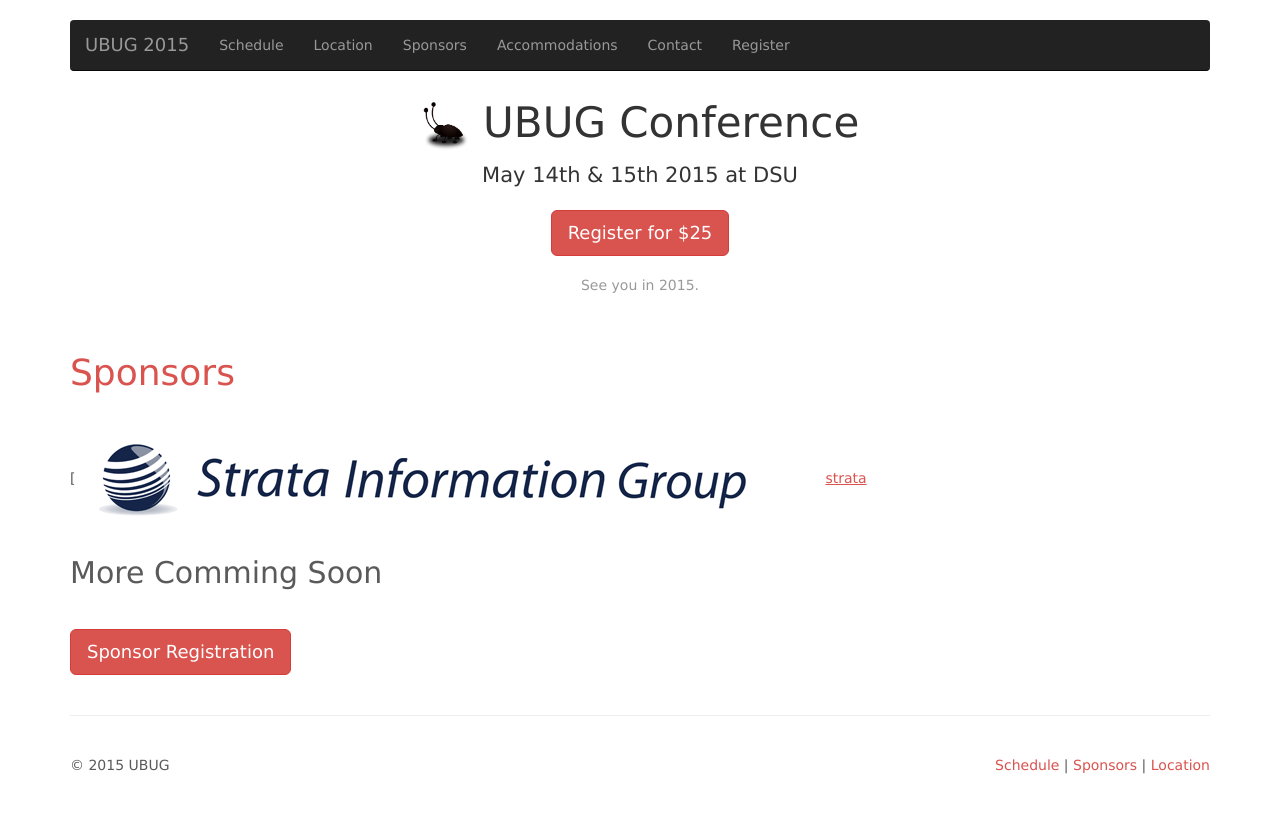
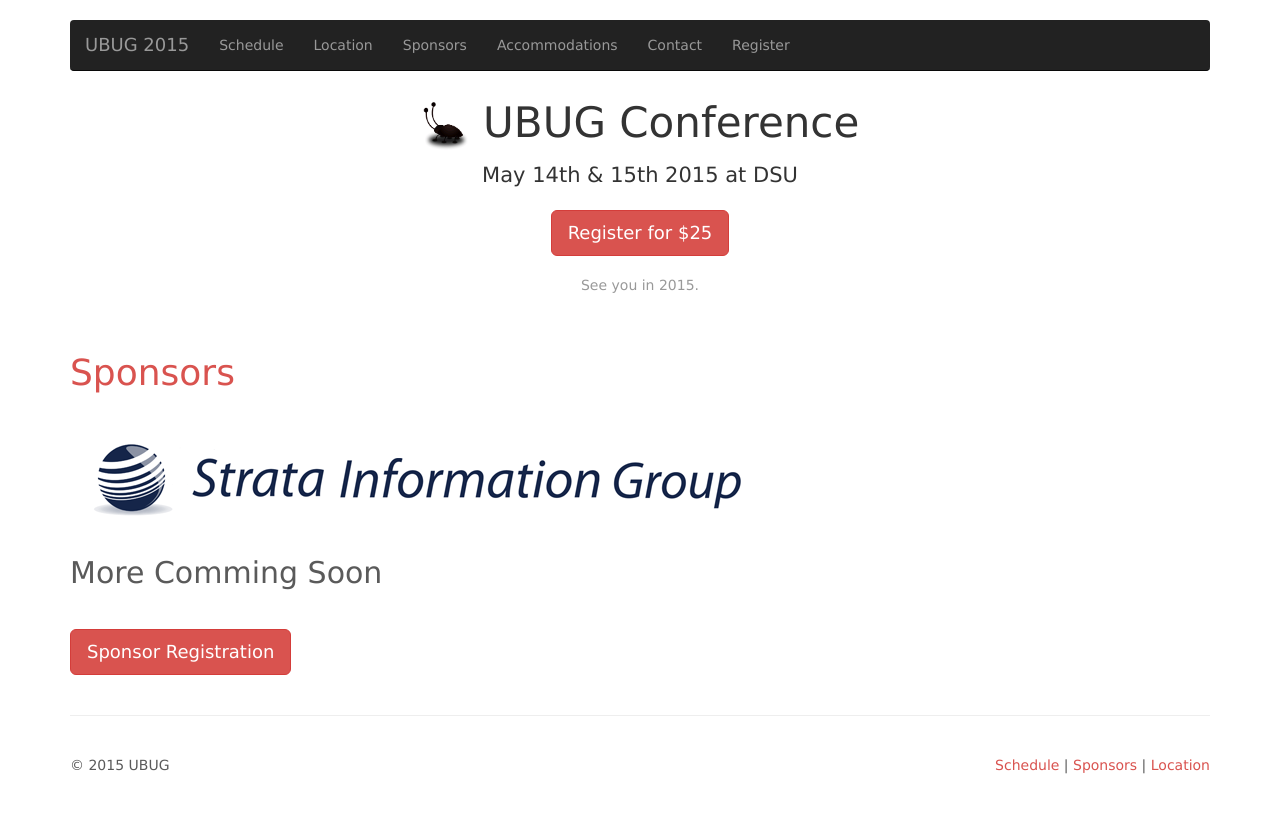
Before and after one commit to ubug/ubug.github.io, a Jekyll site: the page built from sponsors/index.md, in a window 1280 px wide. Shown: the top 813 px of the page. Built offline with Jekyll 4.4.1, drawn with Linux system fonts in a browser that asks for light colours; nearby versions of some CDN libraries; Markdown is read by kramdown in place of the engine named in the settings.

Commit message:
fixed formating issue

```diff
--- a/sponsors/index.md
+++ b/sponsors/index.md
@@ -3,7 +3,7 @@ layout: page
 title: Sponsors
 ---
 
-[![Strata](/img/strata.gif)[strata]
+[![Strata](/img/strata.gif)][strata]
 
 [strata]: http://www.sigcorp.com/
 
```
